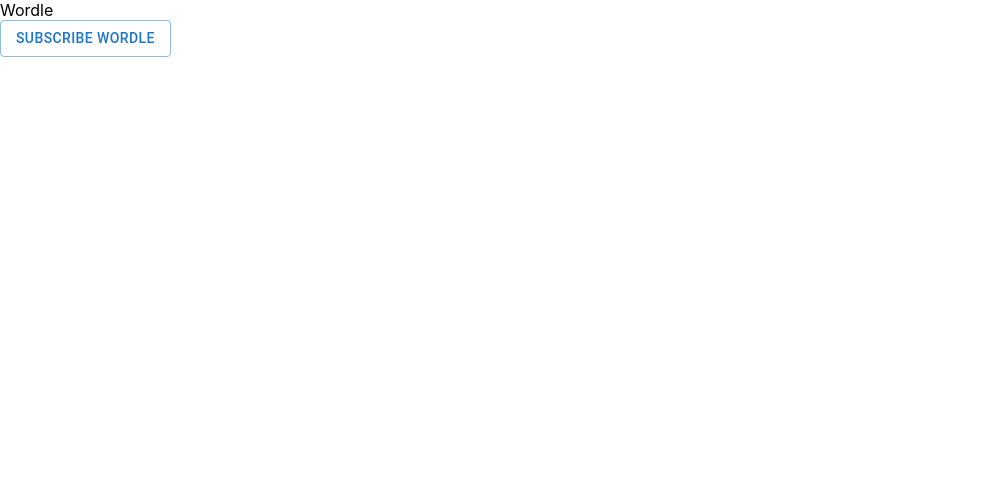
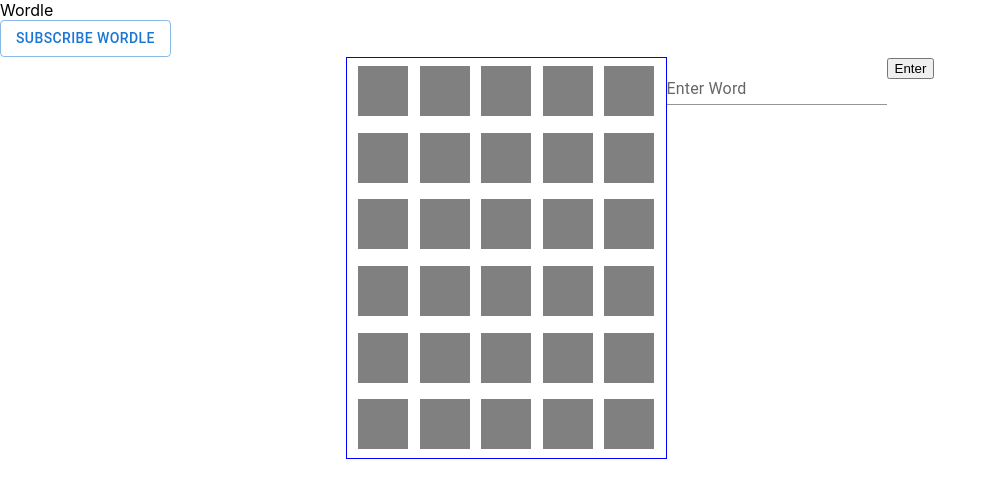
Before and after one commit to wishtree-akshirsagar/wordle-app, a React (Create React App) app in the folder frontend/wordle-front/: page / in a window 1280 px wide. Shown: the top 498 px of the page, without its empty margins (0-997 px from the left). Built offline with nearby package versions, Linux system fonts and the light colour scheme.

Commit message:
Created matrix

```diff
--- a/frontend/wordle-front/src/App.css
+++ b/frontend/wordle-front/src/App.css
@@ -36,3 +36,37 @@
     transform: rotate(360deg);
   }
 }
+
+.matrix {
+  display:flex;
+  align-items: center;
+  justify-content: center;
+}
+
+.main_box {
+  width: 319px;
+  height: 400px;
+  display: flex;
+  align-items: center;
+  justify-content: space-between;
+  border: 1px solid blue;
+  flex-direction: column;
+}
+
+.sub_Main_box {
+  background-color: pink;
+  width: 50px;
+  height: 50px;
+  color: white;
+  display: flex;
+  align-items: center;
+  justify-content: center;
+}
+
+.wrapper {
+  display: flex;
+  justify-content: space-evenly;
+  align-items: center;
+  width: 100%;
+  height: 100%;
+}
--- a/frontend/wordle-front/src/App.js
+++ b/frontend/wordle-front/src/App.js
@@ -2,12 +2,16 @@ import logo from "./logo.svg";
 import "./App.css";
 import Wordle from "./wordle/Wordle";
 import Form from "./wordle/Form";
+import Matrix from "./wordle/Matrix";
 
 function App() {
     return (
         <div>
             <Wordle />
             <Form />
+            <div className="matrix">
+            <Matrix></Matrix>
+            </div>
         </div>
     );
 }
--- /dev/null
+++ b/frontend/wordle-front/src/wordle/Matrix.js
@@ -0,0 +1,95 @@
+import React, { useState } from 'react';
+import TextField from '@mui/material/TextField';
+
+const Matrix = () => {
+	const [noOfBox , setnoOfBox] = useState([
+		["","","","",""],
+		["","","","",""],
+		["","","","",""],
+		["","","","",""],
+		["","","","",""],
+		["","","","",""],
+	])
+
+	const [mainWord, setMainWord] = ("RAPID");
+
+	const [position, setPosition] = useState(0);
+
+	const [userWord, setUserWord] = useState("");
+
+	const handleChnaheUserWord = (e) => {
+			setUserWord(e.target.value.toUpperCase());
+	}
+
+	const handleEnter = () => {
+		if(userWord.length > 0 && userWord.length < 6)
+		{
+			let newWord = userWord.split("");
+			let boxes = [...noOfBox];
+			boxes[position] = [...newWord]
+			setnoOfBox([...boxes]);
+			setPosition(position+1);
+			setUserWord("");
+		}
+	}
+
+	const checkLetter =  (letter, position) => {
+		console.log("letter",letter )
+		console.log("position",position )
+		// console.log("check",mainWord.indexOf(letter) > -1 && mainWord.indexOf(letter) != position )
+		if(letter == "")
+		{
+			return "#808080"
+		}
+    else if(mainWord.indexOf(letter) > -1 && mainWord.indexOf(letter) != position)
+    {
+        return "#ffff00"
+    }
+    else if(mainWord.indexOf(letter) > -1 && mainWord.indexOf(letter) == position)
+    {
+        return "#00FF00"
+    }
+		else if(mainWord.indexOf(letter) == -1)
+    {
+        return "black"
+    }
+
+}
+
+	const handleSetBoxes = (array) => {
+			return (
+				<div className='wrapper'>
+					{
+						array.map((letter, index) =>
+						<div className='sub_Main_box' style={{backgroundColor: `${checkLetter(letter, index)}`}}>
+							{letter}
+						</div>)
+					}
+				</div>
+			)
+	}
+
+	return (
+		<div style={{display:"flex", justifyContent: "space-evenly"}}>
+		<div className='main_box'>
+			{
+				noOfBox && noOfBox.length > 0 && noOfBox.map((item , index) => handleSetBoxes(item))
+			}
+		</div>
+			<div>
+			<TextField
+				id="standard-basic"
+				label="Enter Word"
+				variant="standard"
+				value={userWord}
+				onChange={handleChnaheUserWord}
+				/>
+				<button onClick={handleEnter}>
+					Enter
+				</button>
+			</div>
+		</div>
+	)
+}
+
+export default Matrix
```
